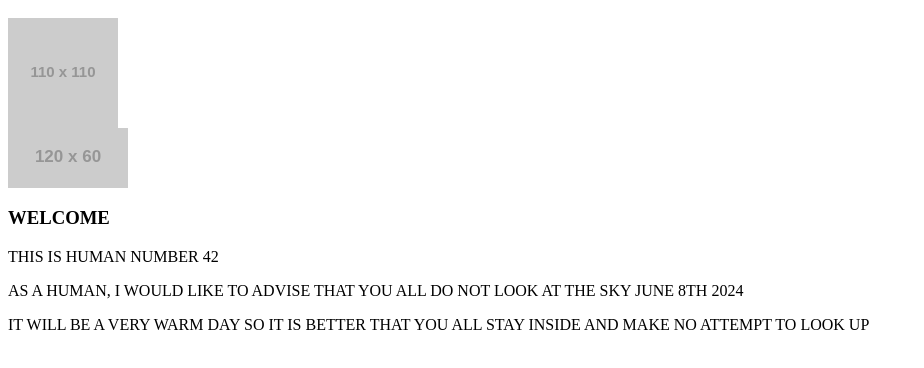
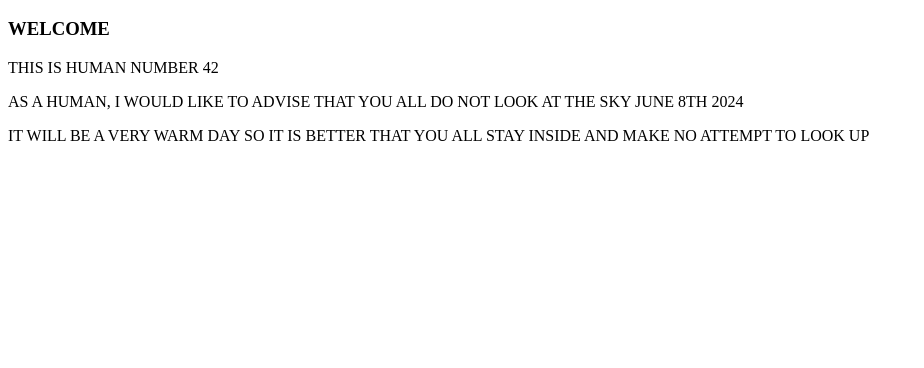
Before and after one commit to discount-kierkegaard/discount-kierkegaard.github.io, a plain HTML site: page index.html in a window 1280 px wide. Shown: the part 48-416 px from the top of the page, without its empty margins (0-924 px from the left). Drawn offline with Linux system fonts and the light colour scheme; placeholder pictures from the web are drawn by us.

Commit message:
got rid of the divs

```diff
--- a/index.html
+++ b/index.html
@@ -15,12 +15,6 @@
                 document.body.appendChild(new Image()).src=list[num];
              }
         </script>
-                <div id="main_img">
-            <img id="img" src="http://placehold.it/110x110">
-        </div>
-        <div id="thumb_img">
-            <img src='http://placehold.it/120x60'  onload='randomImage();'>
-        </div>
         <h3>WELCOME</h3>
         <p>THIS IS HUMAN NUMBER 42</p>
         <p>AS A HUMAN, I WOULD LIKE TO ADVISE THAT YOU ALL DO NOT LOOK AT THE SKY JUNE 8TH 2024</p>
```
